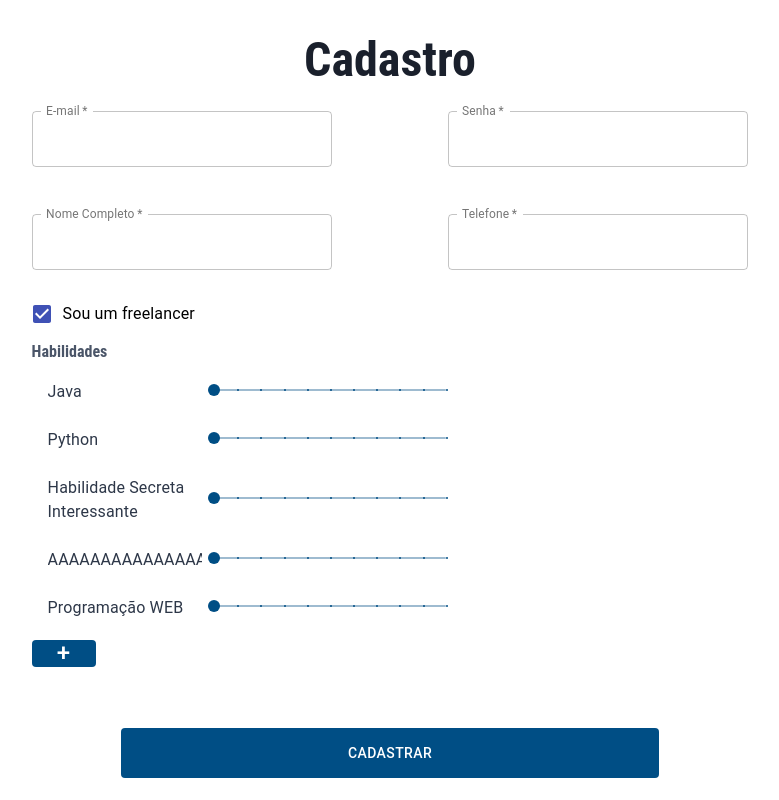
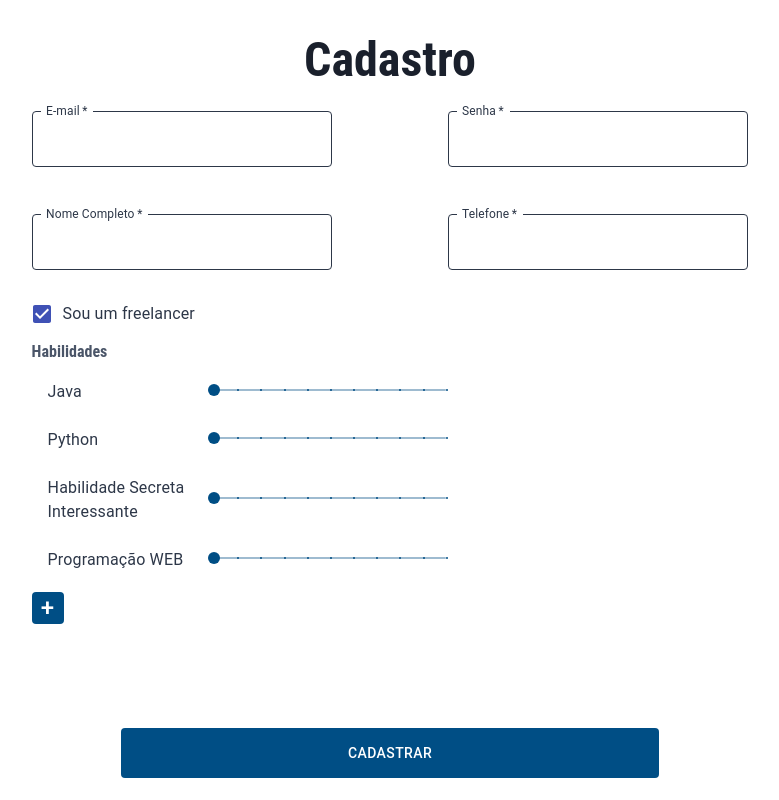
Before and after one commit to vitorricoy/FindJob---Projeto-PDS, a React (Create React App) app in the folder frontend/: page / in a window 1280 px wide. Both pictures are taken after a click on the label "Sou um freelancer". Shown: the whole page, without its empty margins (250-1029 px from the left). Built offline with nearby package versions, Linux system fonts and the light colour scheme.

Commit message:
Ajustes tela Cadastro

```diff
--- /dev/null
+++ b/frontend/src/components/Home/Home.tsx
@@ -0,0 +1,3 @@
+export function Home () {
+
+}
--- /dev/null
+++ b/frontend/src/components/Home/styles.tsx
@@ -0,0 +1 @@
+import styled from "styled-components";
--- a/frontend/src/components/Register/Register.tsx
+++ b/frontend/src/components/Register/Register.tsx
@@ -1,4 +1,4 @@
-import { FormControlLabel, List, ListItem } from "@material-ui/core";
+import { List, ListItem } from "@material-ui/core";
 import React from "react";
 import {
     Container,
@@ -14,17 +14,19 @@ import {
     StyledAddAbilityButton,
     StyledSlider,
     StyledListItemText,
-    StyledCheckbox
+    StyledCheckbox,
+    StyledFormControlLabel
 } from "./styles";
 
 export function Register () {
     const [checked, setChecked] = React.useState(false);
+    const [value, setValue] = React.useState<number>(30);
+    const [newAbilityInput, setNewAbilityInput] = React.useState<boolean>(false);
+    const [abilities, setAbilities] = React.useState<any[]>(["Java", "Python", "Habilidade Secreta Interessante", "Programação WEB"]);
 
-    const handleChange = (event: React.ChangeEvent<HTMLInputElement>) => {
+    const handleCheck = (event: React.ChangeEvent<HTMLInputElement>) => {
         setChecked(event.target.checked);
     };
-
-    const [value, setValue] = React.useState<number>(30);
 
     let abilitiesScore: any;
 
@@ -33,7 +35,24 @@ export function Register () {
         abilitiesScore.habilidade = newValue;
     };
 
-    const abilities = ["Java", "Python", "Habilidade Secreta Interessante", "AAAAAAAAAAAAAAAAAAAAAAAAAAAAAAAAAAAAAAAA", "Programação WEB"];
+    const handleAddNewAbilityInput = () => {
+        setNewAbilityInput(!newAbilityInput);
+    };
+
+    const [name, setName] = React.useState('');
+    const handleChange = (event: React.ChangeEvent<HTMLInputElement>) => {
+        setName(event.target.value);
+    };
+
+    const handleAddNewAbility = (ability: string) => {
+        if (ability.trim().length > 0) {
+            let newAbilities = abilities;
+            newAbilities.push(ability);
+            setAbilities(newAbilities);
+        }
+        setName("");
+        setNewAbilityInput(false);
+    };
 
     return (
         <div>
@@ -58,10 +77,10 @@ export function Register () {
                         </RowContainer>
 
                         <div style={{height: "8%"}}>
-                            <FormControlLabel control={
+                            <StyledFormControlLabel control={
                                 <StyledCheckbox
                                     checked={checked}
-                                    onChange={handleChange}
+                                    onChange={handleCheck}
                                     inputProps={{ 'aria-label': 'controlled' }}
                                     color="primary"
                                 />
@@ -84,7 +103,7 @@ export function Register () {
                                     <List>
                                         {abilities.map(ability => {
                                             return(
-                                                <ListItem style={{justifyContent: "space-between", display: "flex", width: "60%"}}>
+                                                <ListItem style={{justifyContent: "space-between", display: "flex", width: "60%"}} key={ability}>
                                                     <div style={{width: "40%", marginRight: "8px", overflow: "hidden", textOverflow: "ellipsis"}}>
                                                         <StyledListItemText primary={ability} style={{color: "#2D3748"}}/>
                                                     </div>
@@ -105,7 +124,23 @@ export function Register () {
                                         })}
                                     </List>
 
-                                    <StyledAddAbilityButton>+</StyledAddAbilityButton>
+                                    <div style={{display: "flex", alignItems: "center"}}>
+                                        {newAbilityInput &&
+                                            <div style={{padding: "0 16px"}}>
+                                                <StyledInput
+                                                    variant="standard"
+                                                    label="Nova habilidade"
+                                                    value={name}
+                                                    onChange={handleChange}
+                                                    onKeyPress={(ev) => {
+                                                        if (ev.key === 'Enter') {
+                                                            handleAddNewAbility(name)
+                                                        }
+                                                    }}/>
+                                            </div>}
+
+                                        {!newAbilityInput && <StyledAddAbilityButton onClick={handleAddNewAbilityInput}>+</StyledAddAbilityButton>}
+                                    </div>
                                 </div>
                             : null}
                         </FreelancerContainer>
--- a/frontend/src/components/Register/styles.tsx
+++ b/frontend/src/components/Register/styles.tsx
@@ -1,4 +1,4 @@
-import { Button, Checkbox, ListItemText, Slider, TextField } from "@material-ui/core";
+import { Button, Checkbox, FormControlLabel, ListItemText, Slider, TextField } from "@material-ui/core";
 import styled from "styled-components";
 
 export const Container = styled.div`
@@ -66,6 +66,23 @@ export const StyledInput = styled(TextField)`
     margin-block: 8px;
     width: 300px;
     heigth: 50px;
+
+    & label {
+        color: #2D3748;
+    }
+
+    & label.Mui-focused {
+        color: #004E85;
+    }
+
+    & .MuiOutlinedInput-root {
+        & fieldset {
+            border-color: #2D3748;
+        },
+        &.Mui-focused fieldset {
+            border-color: #004E85;
+        },
+    }
 `;
 
 export const FreelancerContainer = styled.div`
@@ -75,8 +92,9 @@ export const FreelancerContainer = styled.div`
 
 export const StyledAddAbilityButton = styled(Button)`
     background-color: #004E85 !important;
-    height: 27px !important;
-    width: 27px !important;
+    height: 32px !important;
+    min-width: 32px !important;
+    max-width: 32px !important;
 
     .MuiButton-label {
         color: #FFFFFF;
@@ -98,3 +116,9 @@ export const StyledSlider = styled(Slider)`
 
 export const StyledCheckbox = styled(Checkbox)`
 `;
+
+export const StyledFormControlLabel = styled(FormControlLabel)`
+    .MuiFormControlLabel-label {
+        color: #2D3748;
+    }
+`;
```
